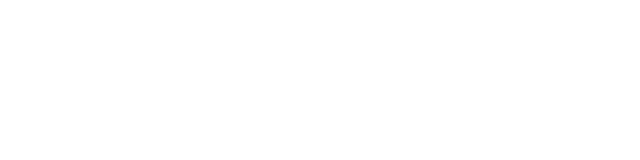
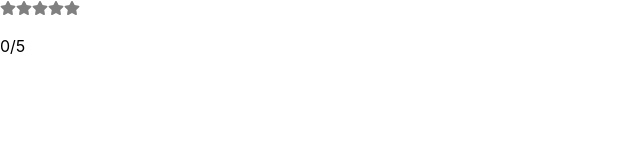
Before and after one commit to hazzuu123/iiujj, a React (Create React App) app: page /starRating in a window 1280 px wide. Before the commit this address had no page. Shown: the top 160 px of the page, without its empty margins (0-640 px from the left). Built offline with nearby package versions, Linux system fonts and the light colour scheme.

Commit message:
별점 시스템 도입

```diff
--- a/package.json
+++ b/package.json
@@ -10,6 +10,7 @@
     "react": "^18.2.0",
     "react-daum-postcode": "^3.1.3",
     "react-dom": "^18.2.0",
+    "react-icons": "^4.10.1",
     "react-router-dom": "^6.15.0",
     "react-scripts": "5.0.1",
     "web-vitals": "^2.1.4"
--- a/src/App.js
+++ b/src/App.js
@@ -7,8 +7,7 @@
 import Post from './pages/Post/Post';
 import PostGetAll from './pages/Post/PostGetAll';
 import GetLocation from './GetLocation';
-
-
+import ClickStarRating from './components/StartRating';
 
 function App() {
   return (
@@ -20,6 +19,7 @@
       <Route path='/post' element={<Post></Post>} />
       <Route path='/post/getAll' element={<PostGetAll></PostGetAll>} />
       <Route path='/getLocation' element={<GetLocation></GetLocation>} />
+      <Route path='/starRating' element={<ClickStarRating></ClickStarRating>} />
 
     </Routes>
 
--- /dev/null
+++ b/src/components/StartRating.jsx
@@ -0,0 +1,44 @@
+import { FaStar } from "react-icons/fa";
+import { useState } from "react";
+/** 하나의 별을 채우는 컴포넌트 */
+const Star = ({ selected = false, onSelect = f => f }) => (
+    <FaStar color={selected ? 'red' : 'grey'} onClick={onSelect}></FaStar >
+)
+/** 별점 시스템 */
+const createArray = length => [...Array(length)]
+
+const StarRating = ({ totalStars = 5 }) => {
+    const [selectedStars, setSelectedStars] = useState(3)
+    return (
+        <>
+            {createArray(totalStars).map((n, i) =>
+                <Star key={i}
+                    selected={selectedStars > i}
+                />
+            )}
+            <p>{selectedStars}/{totalStars}</p>
+        </>
+    )
+}
+
+const ClickStarRating = () => {
+    const [selectedStars, setSelectedStars] = useState(0)
+
+    // 별을 찍는다.
+    return (
+        <>
+            {[...Array(5)].map((a, i) => (
+                <Star
+                    key={i}
+                    selected={selectedStars > i}
+                    onSelect={() => { setSelectedStars(i + 1) }}
+                />
+
+            ))}
+            <p>{selectedStars}/5</p>
+        </>
+    )
+
+}
+
+export default ClickStarRating
--- a/src/pages/Login.js
+++ b/src/pages/Login.js
@@ -46,7 +46,7 @@
 
                 const accessToken = response.data.result.replace('Bearer ', '');
                 // API 요청하는 콜마다 헤더에 accessToken 담아 보내도록 설정
-                const expiresIn = 60; // 토큰의 만료 시간(1시간)
+                const expiresIn = 60 * 1; // 토큰의 만료 시간(1시간)
                 const expirationTime = new Date().getTime() + expiresIn * 1000;
 
                 // localStorage에 토큰과 토큰 만료시간을 저장
@@ -57,7 +57,7 @@
                 navigate('/', { replace: true }); // home화면으로 이동하며, 이전의 히스토리 스택이 모두 사라지게 됩니다.
 
 
-                // accessToken을 axios.defaults.headers.common에 저장하지만, 보안상의 이유로 브라우저 내장 저장소(localStorage, cookie)에는 저장하지 않는 것이 중요하다.
+
 
             } else if (response.data.code === 3201) {
                 setLoginError(true)
```
Also changed, not shown: 1 other file (tests, documents, lock files or other folders).
